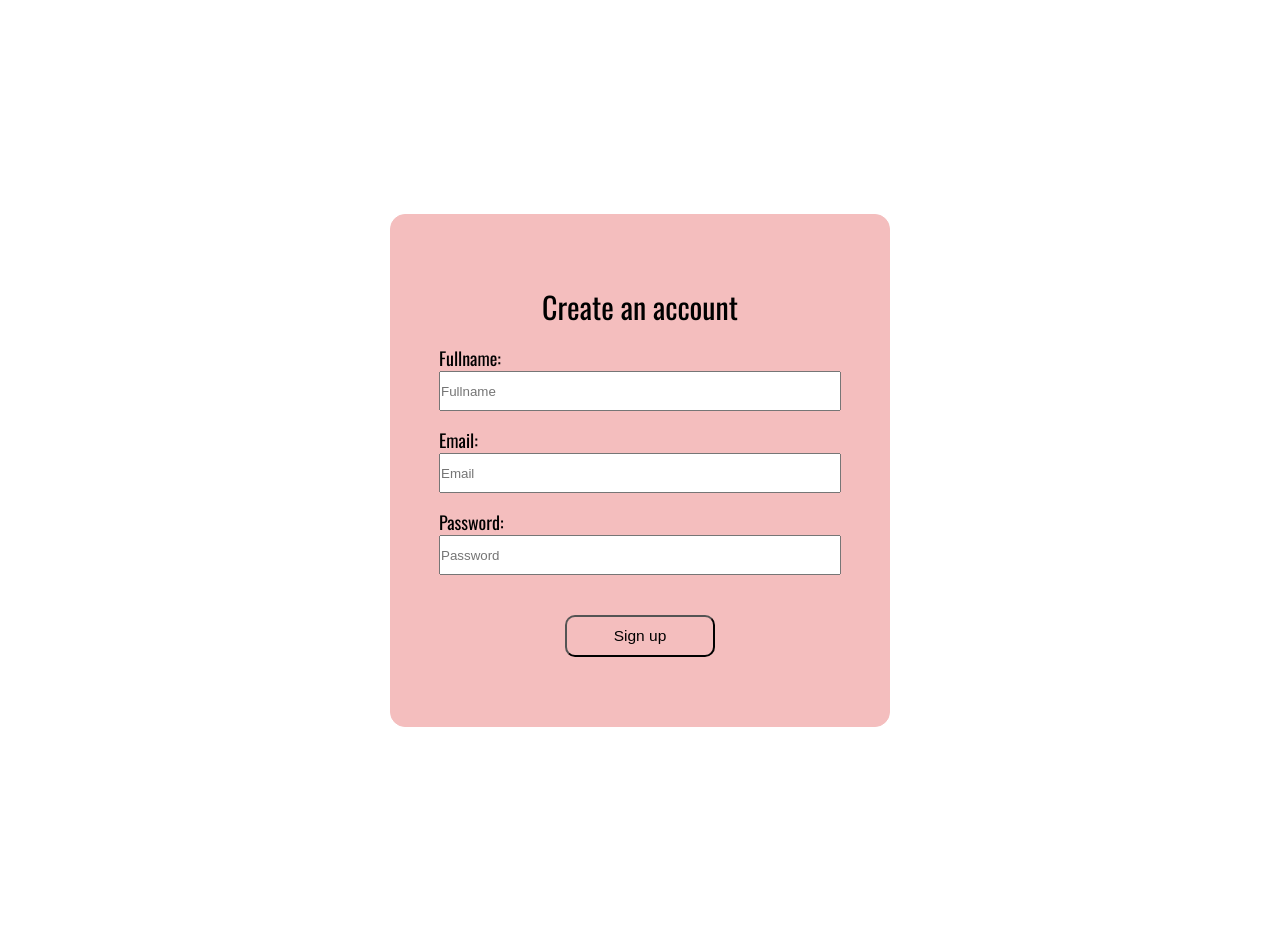
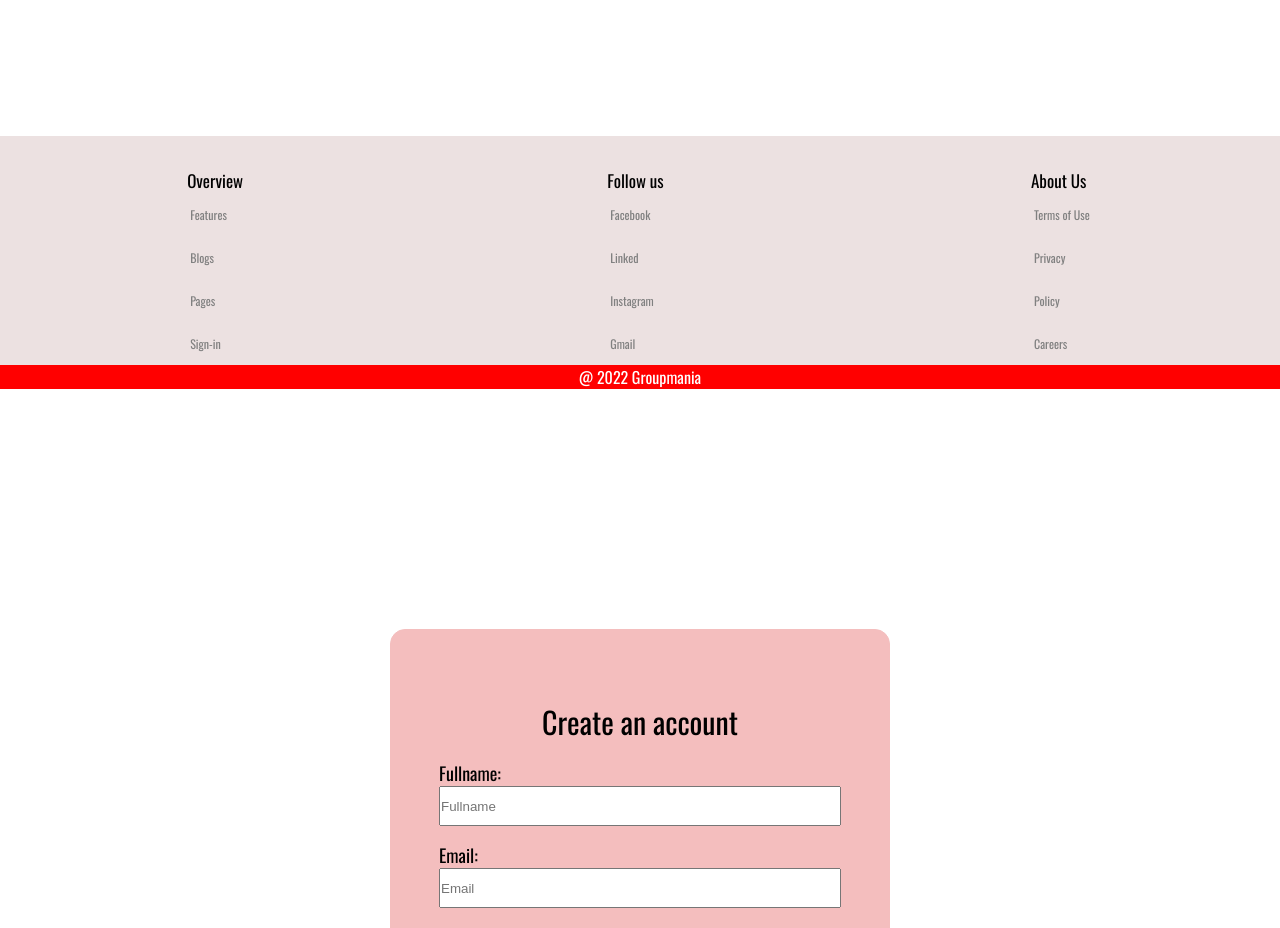
Before and after one commit to Reafort/Groupmania_P7, a React (Create React App) app: page /signup in a window 1280 px wide. Shown: the part 920-1848 px from the top of the page. Before the commit the page ends 1647 px from the top, so only its background shows below. Built offline with nearby package versions, Linux system fonts and the light colour scheme.

Commit message:
footer html and css

```diff
--- a/src/App.js
+++ b/src/App.js
@@ -1,5 +1,6 @@
 import './components/app.css';
 import Homepage from './pages/Homepage';
+import Footer from './components/Footer';
 import UserHeader from './components/UserHeader';
 import Profile from './pages/Profile';
 import Login from './pages/Login';
@@ -16,6 +17,7 @@ import { useState } from "react";
       <Router>
        <UserHeader />
        <Profile />
+       <Footer />
 
        <Routes>
        <Route path="/login" element={<Login/>} />
--- a/src/components/Footer.jsx
+++ b/src/components/Footer.jsx
@@ -3,13 +3,42 @@ import logo1 from '../assets/logo1.png'
 
 const Footer =() => {
     return(
-        <div><div className="footer-logo-info">
-              <div className="footer-logo">
-                <img src = {logo1} alt="Groupmania footer logo"/>
+        <div className='footer'>
+            <div className="footer-info">
+              <div className="footer-overview">
+                <span className='footer-heading'>Overview</span>
+                <ul className='list-of-terms'>
+                <li className='footer-list-of-terms'>Features</li>
+                <li className='footer-list-of-terms'>Blogs</li>
+                <li className='footer-list-of-terms'>Pages</li>
+                <li className='footer-list-of-terms'>Sign-in</li>
+                </ul>
                 </div>
+            <div className="footer-social-media">
+            <div className="footer-overview">
+                <span className="footer-heading">Follow us</span>
+                <ul className="social-media-list">
+                    <li className="social-media-each-list">Facebook</li>
+                    <li className="social-media-each-list">Linked</li>
+                    <li className="social-media-each-list">Instagram</li>
+                    <li className="social-media-each-list">Gmail</li>
+                </ul>
+                </div>
+            </div>
+            <div className="footer-terms">
+            <div className="footer-overview">
+                <span className="footer-heading">About Us</span>
+                <ul className='list-of-terms'>
+                    <li className='footer-list-of-terms'>Terms of Use</li>
+                    <li className='footer-list-of-terms'>Privacy</li>
+                    <li className='footer-list-of-terms'>Policy</li>
+                    <li className='footer-list-of-terms'>Careers</li>
+                </ul>
+                </div>
+            </div>
 
-
-        </div>
+            </div>
+            <div className='copyrights'>@ 2022 Groupmania</div>
 
 
         </div>
--- a/src/components/app.css
+++ b/src/components/app.css
@@ -204,6 +204,36 @@ button.post {
 }
 
 /**Footer*/
+.footer {
+    margin-top: 162px;
+}
+.footer-info {
+    display: flex;
+    justify-content: space-around;
+    align-items: center;
+    background-color: #ece1e1;
+}
+.footer-overview {
+    margin-top: 2em;
+}
+span.footer-heading {
+    padding-left: 10px;
+    font-size: 17px;
+}
+
+.copyrights {
+    display: flex;
+    justify-content: center;
+    background-color: red;
+    color: white;
+}
+ .footer-list-of-terms, .social-media-each-list {
+    padding: 13px;
+    color: gray;
+    list-style: none;
+    font-size: 12px;
+ }
+
 
 @media (max-width: 800px) {
     .about-me, .user-status {
@@ -212,5 +242,8 @@ button.post {
     textarea, button.post  {
         margin: 0;
     }
+    .footer-info {
+        flex-direction: column;
+    }
 
   }
```
Also changed, not shown: src/assets/logo1.png.
